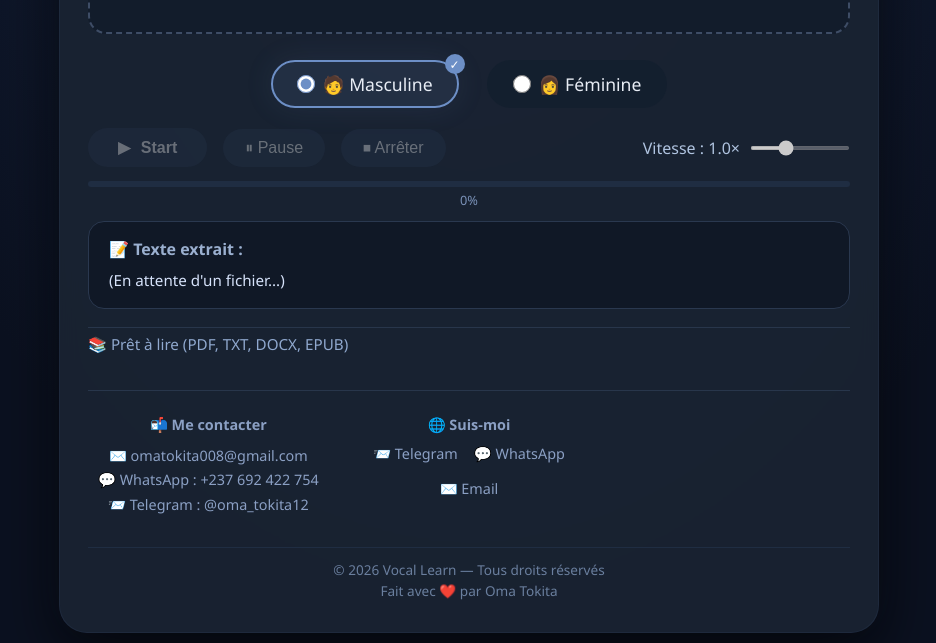
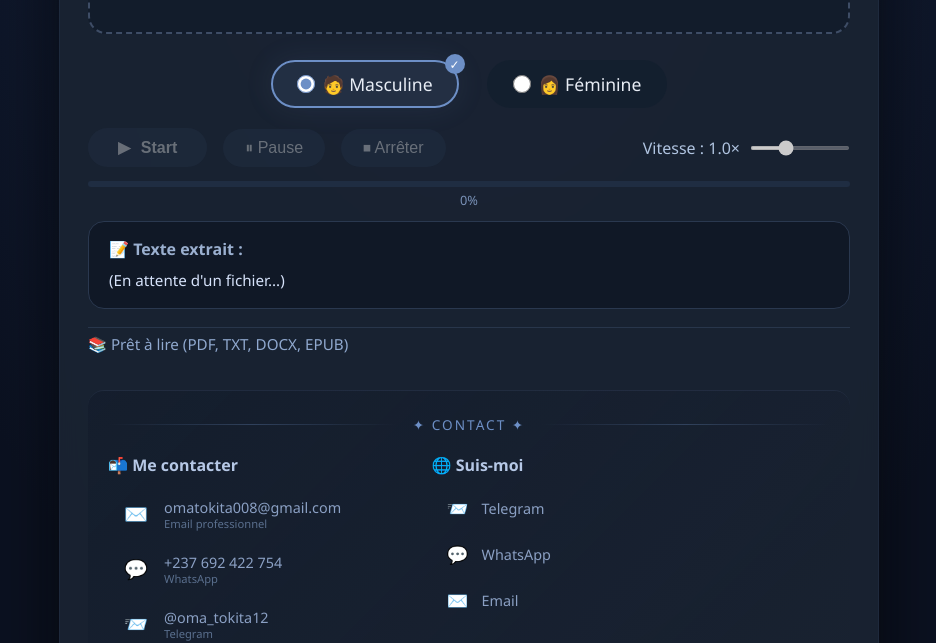
Before and after one commit to omatokita976/Vocal-learn, a plain HTML site: page index.html in a window 1280 px wide. Shown: the part 322-965 px from the top of the page, without its empty margins (171-1107 px from the left). Drawn offline with nearby package versions, Linux system fonts and the light colour scheme; a script that the page names is missing.

Commit message:
Add files via upload

```diff
--- a/index.html
+++ b/index.html
@@ -34,13 +34,11 @@
       </div>
       <input type="file" id="fileInput" accept=".pdf,.txt,.docx,.epub" />
 
-      <!-- Barre de progression d'upload -->
       <div class="upload-progress" id="uploadProgress">
         <div class="upload-progress-bar" id="uploadProgressBar"></div>
         <span class="upload-progress-text" id="uploadProgressText">0%</span>
       </div>
 
-      <!-- Nom du fichier chargé -->
       <div class="file-loaded" id="fileLoaded" style="display: none;">
         <span>✅</span>
         <span id="fileName">fichier.pdf</span>
@@ -82,7 +80,7 @@
       <div class="progress-text" id="progressText">0%</div>
     </div>
 
-    <!-- Aperçu du texte extrait -->
+    <!-- Aperçu -->
     <div class="preview">
       <p><strong>📝 Texte extrait :</strong></p>
       <div id="textPreview">(En attente d'un fichier...)</div>
@@ -91,23 +89,61 @@
     <!-- Statut -->
     <div id="status">📚 Prêt à lire (PDF, TXT, DOCX, EPUB)</div>
 
-    <!-- Pied de page -->
+    <!-- ==========================================
+         PIED DE PAGE - CONTACT PRO
+         ========================================== -->
     <footer>
+      <div class="footer-divider">
+        <span>✦ Contact ✦</span>
+      </div>
+
       <div class="footer-content">
+        <!-- Informations de contact -->
         <div class="footer-info">
           <p class="footer-name">📬 Me contacter</p>
-          <p>✉️ <a href="mailto:omatokita008@gmail.com">omatokita008@gmail.com</a></p>
-          <p>💬 <a href="https://wa.me/237692422754" target="_blank">WhatsApp : +237 692 422 754</a></p>
-          <p>📨 <a href="https://t.me/oma_tokita12" target="_blank">Telegram : @oma_tokita12</a></p>
+
+          <a href="mailto:omatokita008@gmail.com" class="contact-item">
+            <span class="contact-icon">✉️</span>
+            <div>
+              <span class="contact-text">omatokita008@gmail.com</span>
+              <span class="contact-label">Email professionnel</span>
+            </div>
+          </a>
+
+          <a href="https://wa.me/237692422754" target="_blank" class="contact-item">
+            <span class="contact-icon">💬</span>
+            <div>
+              <span class="contact-text">+237 692 422 754</span>
+              <span class="contact-label">WhatsApp</span>
+            </div>
+          </a>
+
+          <a href="https://t.me/oma_tokita12" target="_blank" class="contact-item">
+            <span class="contact-icon">📨</span>
+            <div>
+              <span class="contact-text">@oma_tokita12</span>
+              <span class="contact-label">Telegram</span>
+            </div>
+          </a>
         </div>
+
+        <!-- Réseaux sociaux -->
         <div class="footer-social">
           <p class="footer-name">🌐 Suis-moi</p>
-          <div class="social-links">
-            <a href="https://t.me/oma_tokita12" target="_blank">📨 Telegram</a>
-            <a href="https://wa.me/237692422754" target="_blank">💬 WhatsApp</a>
-            <a href="mailto:omatokita008@gmail.com">✉️ Email</a>
+          <div class="social-grid">
+            <a href="https://t.me/oma_tokita12" target="_blank" class="social-link">
+              <span class="social-icon">📨</span> Telegram
+            </a>
+            <a href="https://wa.me/237692422754" target="_blank" class="social-link">
+              <span class="social-icon">💬</span> WhatsApp
+            </a>
+            <a href="mailto:omatokita008@gmail.com" class="social-link">
+              <span class="social-icon">✉️</span> Email
+            </a>
           </div>
         </div>
+
+        <!-- Copyright -->
         <div class="footer-copy">
           <p>© 2026 Vocal Learn — Tous droits réservés</p>
           <p class="footer-small">Fait avec ❤️ par Oma Tokita</p>
--- a/style.css
+++ b/style.css
@@ -153,7 +153,6 @@ header {
   z-index: 2;
 }
 
-/* Upload progress */
 .upload-progress {
   display: none;
   margin-top: 16px;
@@ -184,7 +183,6 @@ header {
   color: #7a92b8;
 }
 
-/* File loaded */
 .file-loaded {
   margin-top: 12px;
   padding: 8px 16px;
@@ -452,64 +450,143 @@ header {
   50% { opacity: 0.3; }
 }
 
-/* --- Pied de page --- */
+/* ============================================
+   SECTION CONTACT - DESIGN PRO
+   ============================================ */
 footer {
   margin-top: 30px;
-  padding-top: 22px;
-  border-top: 1px solid #28364b;
+  padding-top: 24px;
+  border-top: 1px solid rgba(40, 52, 75, 0.6);
+  background: linear-gradient(135deg, rgba(16, 26, 40, 0.4), rgba(26, 35, 50, 0.6));
+  border-radius: 16px;
+  padding: 24px 20px 16px;
+}
+
+.footer-divider {
+  display: flex;
+  align-items: center;
+  gap: 16px;
+  margin-bottom: 20px;
+}
+
+.footer-divider::before,
+.footer-divider::after {
+  content: '';
+  flex: 1;
+  height: 1px;
+  background: linear-gradient(90deg, transparent, rgba(109, 143, 198, 0.3), transparent);
+}
+
+.footer-divider span {
+  color: #6d8fc6;
+  font-size: 0.85rem;
+  font-weight: 500;
+  letter-spacing: 2px;
+  text-transform: uppercase;
 }
 
 .footer-content {
   display: grid;
-  grid-template-columns: 1fr 1fr 1fr;
-  gap: 20px;
+  grid-template-columns: 2fr 1.5fr 1fr;
+  gap: 24px;
+  align-items: start;
+}
+
+/* Contact Info */
+.footer-info .footer-name {
+  font-weight: 600;
+  color: #b6c8e6;
+  font-size: 1rem;
+  margin-bottom: 12px;
+  display: flex;
+  align-items: center;
+  gap: 8px;
+}
+
+.contact-item {
+  display: flex;
+  align-items: center;
+  gap: 12px;
+  padding: 8px 12px;
+  border-radius: 10px;
+  transition: 0.3s;
+  margin-bottom: 4px;
+  text-decoration: none;
+  color: #8ba0c4;
+}
+
+.contact-item:hover {
+  background: rgba(109, 143, 198, 0.08);
+  transform: translateX(4px);
+  color: #b6c8e6;
+}
+
+.contact-item .contact-icon {
+  font-size: 1.2rem;
+  width: 32px;
+  text-align: center;
+  flex-shrink: 0;
+}
+
+.contact-item .contact-text {
+  font-size: 0.9rem;
+}
+
+.contact-item .contact-label {
+  font-size: 0.7rem;
+  color: #5a6f8e;
+  display: block;
+  margin-top: -2px;
+}
+
+/* Social Links */
+.footer-social .footer-name {
+  font-weight: 600;
+  color: #b6c8e6;
+  font-size: 1rem;
+  margin-bottom: 12px;
+  display: flex;
+  align-items: center;
+  gap: 8px;
+}
+
+.social-grid {
+  display: flex;
+  flex-direction: column;
+  gap: 6px;
+}
+
+.social-link {
+  display: flex;
+  align-items: center;
+  gap: 10px;
+  padding: 8px 12px;
+  border-radius: 10px;
+  transition: 0.3s;
+  text-decoration: none;
+  color: #8ba0c4;
+  font-size: 0.9rem;
+}
+
+.social-link:hover {
+  background: rgba(109, 143, 198, 0.08);
+  transform: translateX(4px);
+  color: #b6c8e6;
+}
+
+.social-link .social-icon {
+  font-size: 1.1rem;
+  width: 28px;
   text-align: center;
 }
 
-.footer-name {
-  font-weight: 600;
-  color: #b6c8e6;
-  margin-bottom: 6px;
-  font-size: 0.95rem;
-}
-
-.footer-info p,
-.footer-social p {
-  color: #8ba0c4;
-  font-size: 0.9rem;
-  line-height: 1.7;
-}
-
-.footer-info a,
-.footer-social a {
-  color: #8ba0c4;
-  text-decoration: none;
-  transition: 0.3s;
-}
-
-.footer-info a:hover,
-.footer-social a:hover {
-  color: #b6c8e6;
-  text-decoration: underline;
-}
-
-.social-links {
-  display: flex;
-  justify-content: center;
-  gap: 16px;
-  flex-wrap: wrap;
-}
-
-.social-links a {
-  font-size: 0.9rem;
-}
-
+/* Copyright */
 .footer-copy {
   text-align: center;
   grid-column: 1 / -1;
-  margin-top: 10px;
-  padding-top: 12px;
-  border-top: 1px solid #1f2d42;
+  margin-top: 16px;
+  padding-top: 16px;
+  border-top: 1px solid rgba(31, 45, 66, 0.6);
 }
 
 .footer-copy p {
@@ -517,7 +594,7 @@ footer {
   font-size: 0.85rem;
 }
 
-.footer-small {
+.footer-copy .footer-small {
   font-size: 0.75rem;
   color: #4d6483;
   margin-top: 2px;
@@ -543,7 +620,7 @@ footer {
 @media (max-width: 700px) {
   .footer-content {
     grid-template-columns: 1fr;
-    gap: 16px;
+    gap: 20px;
   }
 
   .footer-copy {
@@ -573,4 +650,8 @@ footer {
   .logo h1 {
     font-size: 1.8rem;
   }
+
+  .contact-item {
+    padding: 6px 8px;
+  }
 }
```
Also changed, not shown: script.js (+86 -48 lines).
